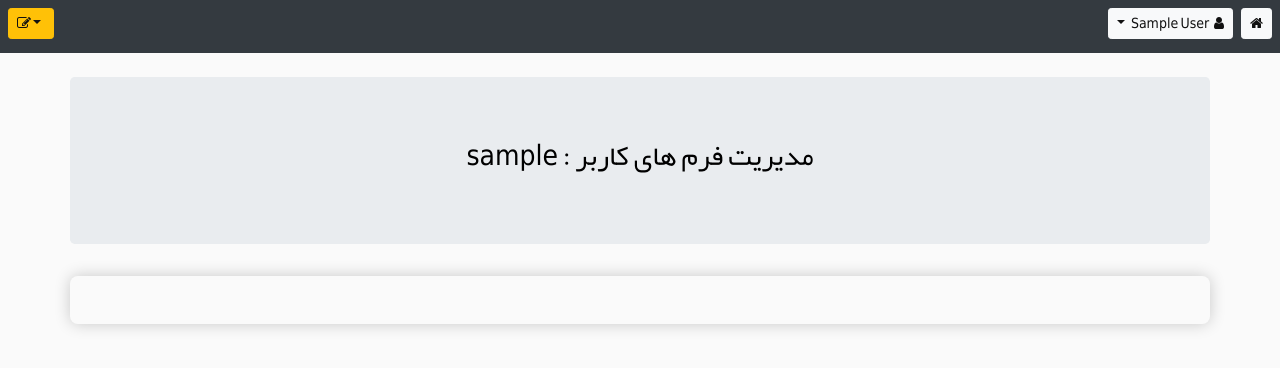
After one commit to iamrf/doyouthinklikeme, a Django app: page /form-management/ in a window 1280 px wide. The commit adds this page. Shown: the top 368 px of the page. Run offline with Django 3.2, Linux system fonts and the light colour scheme; the visitor is signed in with stand-in values (Sample User, id 1); data that the repository does not hold is empty; some libraries are stand-ins or nearby versions.

Commit message:
form delete was added on form-management

```diff
--- a/polls/models.py
+++ b/polls/models.py
@@ -43,7 +43,7 @@ class Question(models.Model):
         return self.title
 
     def get_absolute_url(self):
-        return '/q-%s/' % self.id
+        return '/poll-%s/' % self.id
 
     def jalali_date(self):
         gdate = self.date
--- a/polls/static/polls/css/style.css
+++ b/polls/static/polls/css/style.css
@@ -288,6 +288,10 @@ section:after {
     margin-top: .5rem;
 }
 
+.bot-margin-5{
+    margin-bottom: .5rem;
+}
+
 #comment-inp{
     padding: .5rem;
     margin-bottom: .5rem;
@@ -358,3 +362,7 @@ section:after {
     overflow: hidden;
     text-align: center;
 }
+
+.form-management-btn{
+    margin: .2rem .3rem;
+}
--- a/polls/templates/polls/collapse-info.html
+++ b/polls/templates/polls/collapse-info.html
@@ -14,6 +14,6 @@
         <span class="text-dark">
         -    میخواهید فرم نظرسنجی جدید بسازید؟
         </span><br>
-        برای این کار از طریق دکمه ابزار نظرسنجی در قسمت بالای صفحه فرم جدید و دلخواه خود را بسازید.
+        برای این کار ابتدا وارد حساب کاربری خود شده سپس از طریق دکمه ابزار نظرسنجی در قسمت بالای صفحه فرم جدید و دلخواه خود را بسازید.
     </p>
 </div>
--- /dev/null
+++ b/polls/templates/polls/form-management.html
@@ -0,0 +1,38 @@
+{% extends 'polls/base.html' %}
+{% block title %}
+{{ user.username }} - مدیریت فرم ها
+{% endblock %}
+
+{% block content %}
+<div class="jumbotron text-center">
+    <h3>    مدیریت فرم های کاربر   : {{ user.username }}    </h3>
+</div>
+
+{% if error %}
+<div class="alert alert-danger alert-dismissible text-center">
+    <button type="button" class="close hand" data-dismiss="alert">&times;</button>
+    <strong>خطا !</strong><br> {{ error }}
+</div>
+{% elif success %}
+<div class="alert alert-success alert-dismissible text-center">
+    <button type="button" class="close hand" data-dismiss="alert">&times;</button>
+    {{ success }}
+</div>
+{% endif %}
+
+<section class="section-post no-hand">
+    {% for question in user.question_set.all %}
+    <a href="{{ question.get_absolute_url }}">{{ question.title }}</a>
+    <span class="float-left">
+    <a href="#" class="btn btn-success btn-sm form-management-btn"><i class="fa fa-pencil"></i>&nbsp; ویرایش</a>
+    <button type="button" class="btn btn-danger btn-sm form-management-btn hand" data-toggle="modal" data-target="#delete-alert{{ question.id }}">
+        <i class="fa fa-eraser"></i>&nbsp; پاک کردن
+    </button>
+    {% include 'polls/delete-modal.html' %}
+    </span>
+    <div class="clearfix"></div>
+    <hr>
+    {% endfor%}
+</section>
+
+{% endblock%}
--- a/polls/templates/polls/nav.html
+++ b/polls/templates/polls/nav.html
@@ -17,7 +17,7 @@
                 <div class="dropdown-menu">
                     <h5 class="dropdown-header">    خوش آمدید   {{ request.user.username }}   </h5>
                     <a class="dropdown-item" href="{% url 'polls:profile' %}">    پروفایل کاربر   </a>
-                    <a class="dropdown-item" href="#">  تغییر رمز عبور  </a>
+                    <a class="dropdown-item" href="{% url 'polls:profile' %}#profile-chpass">  تغییر رمز عبور  </a>
                     <a class="dropdown-item" href="{% url 'polls:logout' %}"><i class="fa fa-sign-out"></i>&nbsp;   خروج</a>
                 </div>
             </div>
@@ -31,7 +31,7 @@
                 <div class="dropdown-menu rtl">
                     <h5 class="dropdown-header">ابزار نظرسنجی</h5>
                     <a class="dropdown-item bg-warning" href="{% url 'polls:add_q_page' %}"><i class="fa fa-plus"></i>&nbsp; فرم جدید </a>
-                    <a class="dropdown-item" href="#">مدیریت فرم ها</a>
+                    <a class="dropdown-item" href="{% url 'polls:form-management' %}">مدیریت فرم ها</a>
                     <a class="dropdown-item" href="#">راهنما</a>
                 </div>
             </div>
--- a/polls/templates/polls/q_page.html
+++ b/polls/templates/polls/q_page.html
@@ -25,10 +25,12 @@
 
         <div class="clearfix"></div><br>
 
+        {% if question.tags.all %}
         برچسب ها : &nbsp;
         {% for tag in question.tags.all %}
         <a href="{{ tag.get_absolute_url }}" class="btn btn-sm btn-dark tag-btn"><i class="fa fa-tag"></i>&nbsp; {{ tag.name }}</a>
         {% endfor %}
+        {% endif %}
 
         {% include 'polls/collapse-info.html' %}
 
--- a/polls/templates/polls/tag.html
+++ b/polls/templates/polls/tag.html
@@ -4,7 +4,9 @@
 {% endblock %}
 
 {% block content %}
-<h2><i class="fa fa-tag"></i>    برچسب   : {{ tag.name }}    &nbsp; <span class="badge badge-danger">{{ tag.question_set.count }}</span></h2><br>
+    <div class="jumbotron text-center">
+        <h3><i class="fa fa-tag"></i>    برچسب   : {{ tag.name }}    &nbsp; <span class="badge badge-danger">{{ tag.question_set.count }}</span></h3>
+    </div>
     {% for question in tag.question_set.all %}
     <a href="{% url 'polls:q_page' question.id %}" class="section-link">
     <section class="section-post">
--- a/polls/templates/polls/tags.html
+++ b/polls/templates/polls/tags.html
@@ -4,7 +4,9 @@
 {% endblock %}
 
 {% block content %}
-<h2><i class="fa fa-tags"></i>   همه برچسب ها    </h2><br>
+<div class="jumbotron text-center">
+    <h3><i class="fa fa-tags"></i>   همه برچسب ها    </h3>
+</div>
 <section class="section-post">
 
     {% for tag in tags %}
--- a/polls/templates/polls/user-poll.html
+++ b/polls/templates/polls/user-poll.html
@@ -4,7 +4,9 @@
 {% endblock %}
 
 {% block content %}
-<h2><i class="fa fa-user"></i>    فرم های کاربر   : {{ user.username }}    &nbsp; <span class="badge badge-danger">{{ user.question_set.count }}</span></h2><br>
+    <div class="jumbotron text-center">
+        <h2><i class="fa fa-user"></i>    فرم های کاربر   : {{ user.username }}    &nbsp; <span class="badge badge-danger">{{ user.question_set.count }}</span></h2>
+    </div>
 
     {% for question in user.question_set.all %}
     <a href="{% url 'polls:q_page' question.id %}" class="section-link">
--- a/polls/urls.py
+++ b/polls/urls.py
@@ -4,11 +4,13 @@ from . import views
 app_name = 'polls'
 
 urlpatterns = [
+    path('delete-form-<int:id>/', views.delete_form, name='delete-form'),
+    path('form-management/', views.form_management, name='form-management'),
     path('user/<str:user>/', views.user_poll, name='user-poll'),
     path('tags/', views.tags, name='tags'),
     path('tag/<slug:slug>/', views.tag, name='tag'),
     path('addq/', views.add_q, name="add_q"),
-    path('add_question/', views.add_q_page, name='add_q_page'),
+    path('add-a-form/', views.add_q_page, name='add_q_page'),
     path('comment-<int:id>/', views.comment, name='comment'),
     path('profile/', views.profile, name='profile'),
     path('change-password/', views.change_pass, name='change_pass'),
--- a/polls/views.py
+++ b/polls/views.py
@@ -202,7 +202,7 @@ def add_q_page(request):
         'user': u,
     })
 
-
+@login_required
 def add_q(request):
     q = Question()
 
@@ -220,10 +220,10 @@ def add_q(request):
             q.publish = False
         q.save()
     except:
-        return HttpResponseRedirect(reverse('polls:index'))
-    return render(request, 'polls/ch_add.html', {
-        'question': q,
-    })
+        return render(request, 'polls/q_add.html', {
+            'error': 'خطا در ثبت فرم',
+        })
+    return HttpResponseRedirect(reverse('polls:index'))
 
 
 def tag(request, slug):
@@ -245,3 +245,32 @@ def user_poll(request, user):
     return render(request, 'polls/user-poll.html', {
         'user': u,
     })
+
+
+@login_required
+def form_management(request):
+    u = request.user
+    return render(request, 'polls/form-management.html', {
+        'user': u,
+    })
+
+
+@login_required
+def delete_form(request, id):
+    u = request.user
+    q = get_object_or_404(Question, pk=id)
+    try:
+        q.delete()
+    except:
+        msg = 'فرآیند حذف فرم با خطا مواجه شد.'
+        return render(request, 'polls/form-management.html', {
+            'question': q,
+            'user': u,
+            'error': msg,
+        })
+    msg = 'فرم ' + q.title + ' با موفقیت حذف شد.'
+    return render(request, 'polls/form-management.html', {
+        'question': q,
+        'user': u,
+        'success': str(msg),
+    })
```
Also changed, not shown: polls/templates/polls/ch_add.html (deleted, +0 -14 lines), polls/templates/polls/delete-modal.html (added, +21 -0 lines), polls/templates/polls/profile.html (+25 -6 lines), polls/templates/polls/q_add.html (+24 -2 lines).
